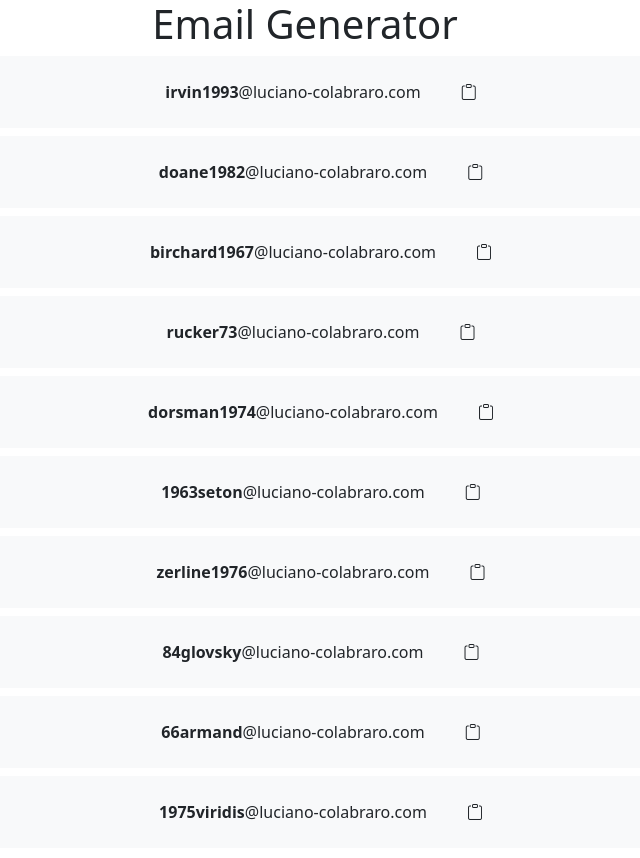
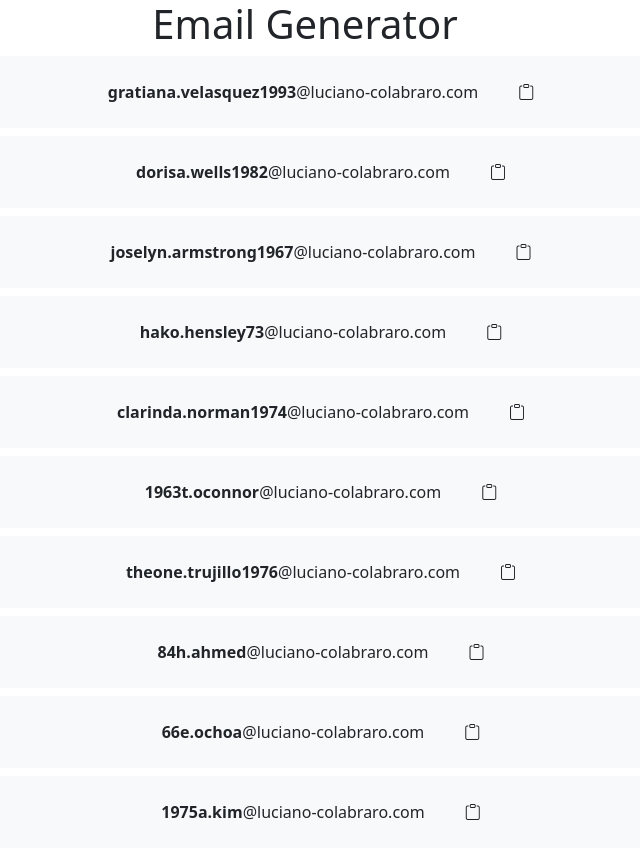
Before and after one commit to lucioxx89/Email_Generator, a React (Create React App) app: page / in a window 1280 px wide. Shown: the top 858 px of the page, without its empty margins (335-975 px from the left). Built offline with nearby package versions, Linux system fonts and the light colour scheme.

Commit message:
add last name randmly before firstname or after

```diff
--- a/src/components/SuggestedEmailsList.js
+++ b/src/components/SuggestedEmailsList.js
@@ -1,5 +1,6 @@
 import SuggestedEmail from "./SuggestedEmail";
 import FirstNamesList from "../assets/FirstNamesList.json";
+import LastNamesList from "../assets/LastNamesList.json";
 
 function SuggestedEmailsList() {
   const domain = "luciano-colabraro.com";
@@ -20,12 +21,22 @@ function SuggestedEmailsList() {
     }
   };
 
-  const randomName = () => {
-    const maximumIndex = FirstNamesList.length - 1;
-    const minimumIndex = 0;
+  const randomLasttName = () => {
+    const lastNamesmaximumIndex = LastNamesList.length - 1;
+    const lastNamesminimumIndex = 0;
     const index = (
-      Math.random() * (maximumIndex - minimumIndex) +
-      minimumIndex
+      Math.random() * (lastNamesmaximumIndex - lastNamesminimumIndex) +
+      lastNamesminimumIndex
+    ).toFixed(0);
+
+    return LastNamesList[index];
+  };
+  const randomFirstName = () => {
+    const firstNamesmaximumIndex = FirstNamesList.length - 1;
+    const firstNamesminimumIndex = 0;
+    const index = (
+      Math.random() * (firstNamesmaximumIndex - firstNamesminimumIndex) +
+      firstNamesminimumIndex
     ).toFixed(0);
 
     return FirstNamesList[index].toLowerCase();
@@ -35,9 +46,16 @@ function SuggestedEmailsList() {
     const randomAliases = [];
     for (var i = 0; i < emailLength; i++) {
       if (Math.random() < 0.5) {
-        randomAliases.push(randomName() + randomYear());
+        randomAliases.push(
+          randomFirstName() + "." + randomLasttName() + randomYear()
+        );
       } else {
-        randomAliases.push(randomYear() + randomName());
+        randomAliases.push(
+          randomYear() +
+            randomFirstName().toString().slice(-1) +
+            "." +
+            randomLasttName()
+        );
       }
     }
 
```
Also changed, not shown: src/assets/LastNamesList.json (renamed from src/assets/LastNameList.json).
